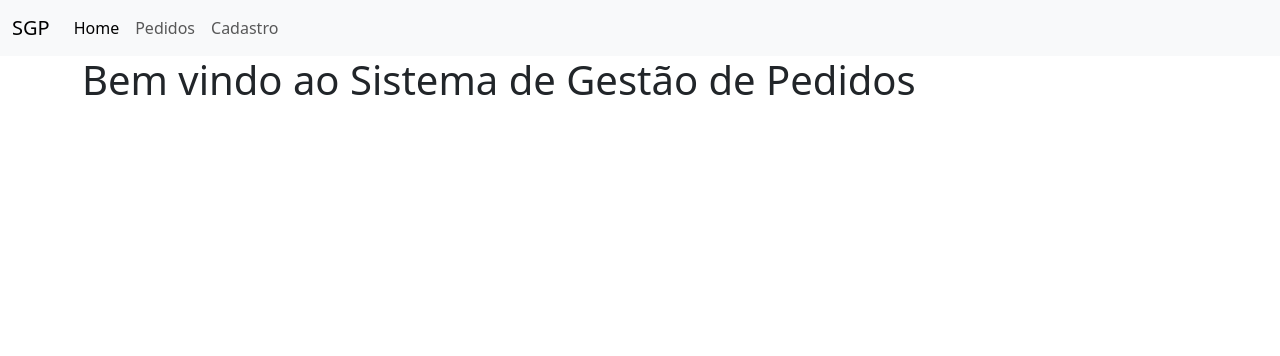
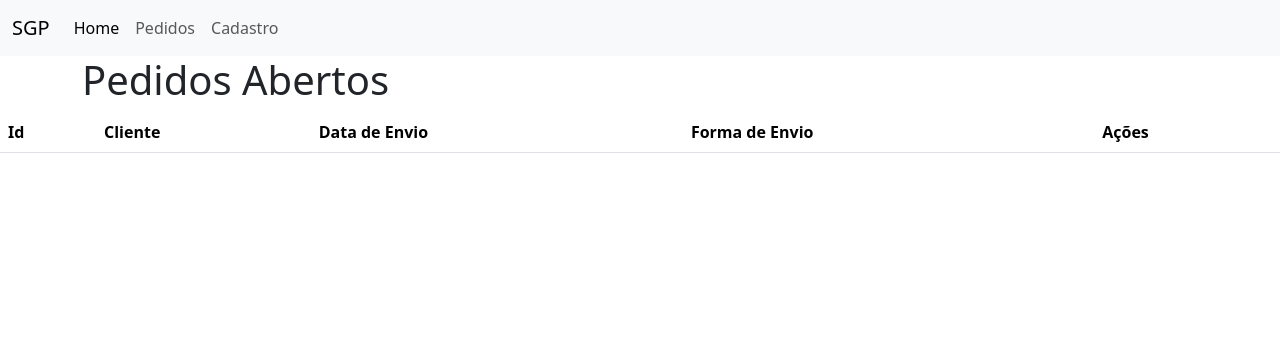
Before and after one commit to mrmateussiilva/SGPMaratonaCODE, a Flask app: page / in a window 1280 px wide. Shown: the top 356 px of the page. Run offline with Flask 3, Linux system fonts and the light colour scheme; lists and menus that the app fills with data are empty; some libraries are stand-ins or nearby versions.

Commit message:
Melhorando frontend

```diff
--- a/sgp/templates/index.html
+++ b/sgp/templates/index.html
@@ -1,11 +1,36 @@
 {% extends 'base.html' %}
 
 {% block header %}
-    {% include 'header.html' %}
+{% include 'header.html' %}
 {% endblock %}
 
 {% block content %}
 <div class="container">
-  <h1>Bem vindo ao Sistema de Gestão de Pedidos</h1>
+  <h1>Pedidos Abertos</h1>
+</div>
+<div class="cotainer">
+  <table class="table">
+    <thead>
+      <th>Id</th>
+      <th>Cliente</th>
+      <th>Data de Envio</th>
+      <th>Forma de Envio</th>
+      <th>Ações</th>
+    </thead>
+    <tbody>
+      {% for pedido in pedidos %}
+      <tr>
+        <td>{{pedido['idd']}}</td>
+        <td>{{pedido['name_client']}}</td>
+        <td>{{pedido['data_envio']}}</td>
+        <td>{{pedido['forma_de_envio']}}</td>
+        <td>
+          <a href="#">Editar</a>
+          <a href="#">Excluir</a>
+        </td>
+      </tr>
+      {% endfor %}
+    </tbody>
+  </table>
 </div>
 {% endblock %}
```
Also changed, not shown: sgp/templates/pedidos/criar.html (+10 -1 lines).
